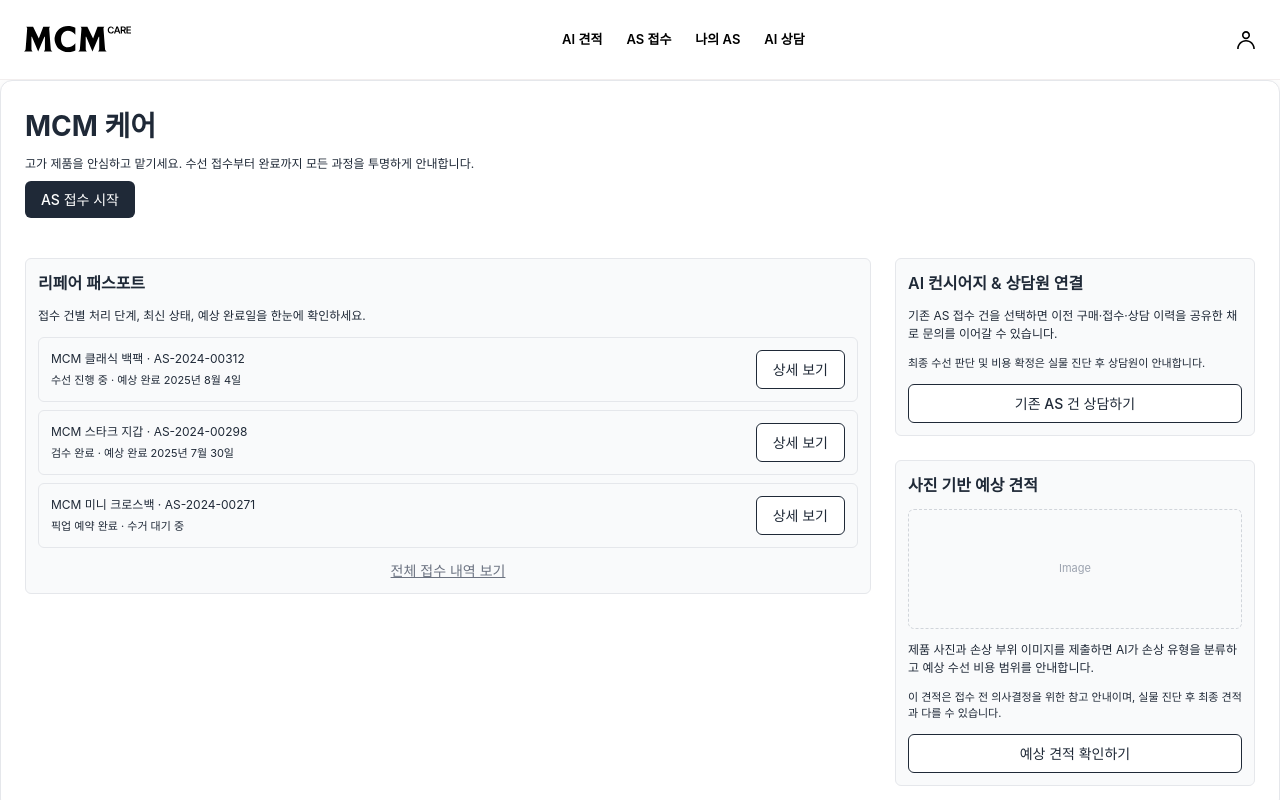
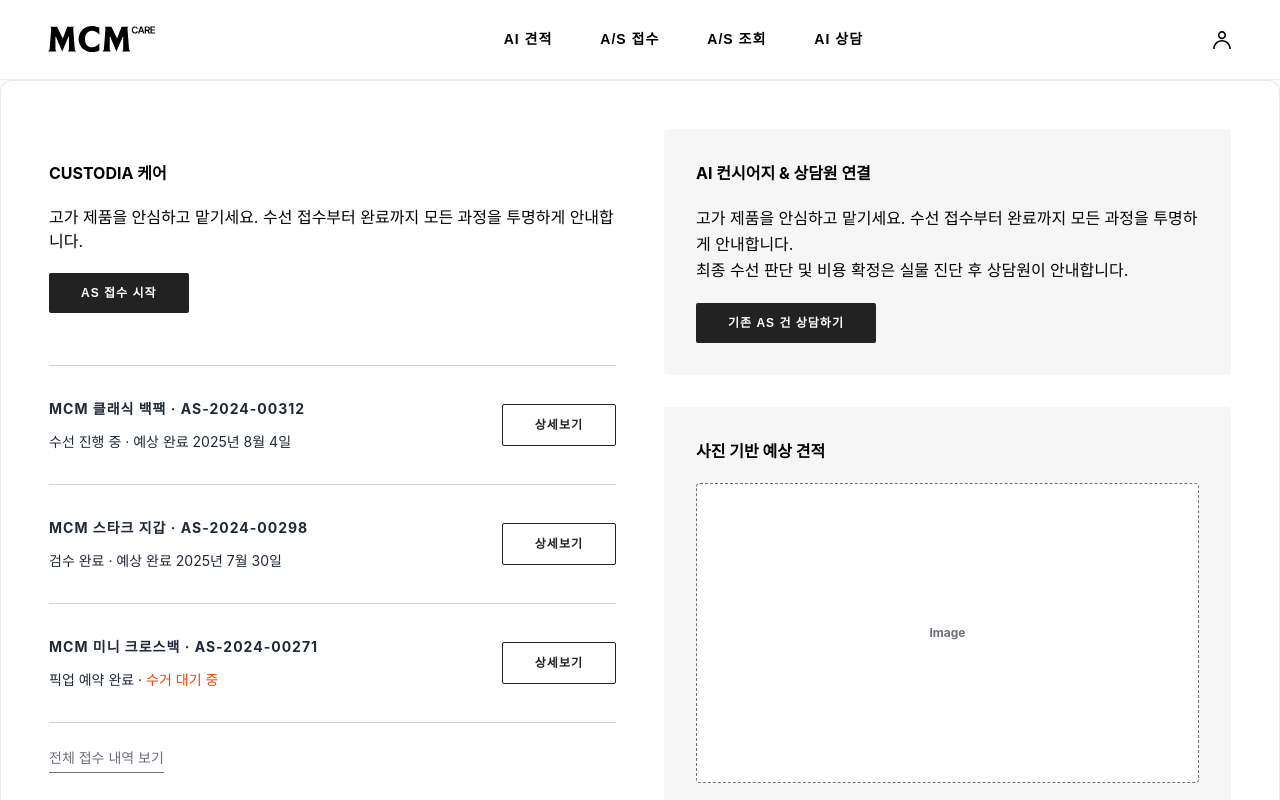
Before and after one commit to LikeLionHGU/CUSTODIA_Front, a React (Vite) app: page / in a window 1280 px wide. Shown: the top 800 px of the page. Built offline with nearby package versions, Linux system fonts and the light colour scheme.

Commit message:
home.jsx 디자인 맞게 수정

```diff
--- /dev/null
+++ b/src/components/Button.jsx
@@ -0,0 +1,53 @@
+import styled, { css } from "styled-components";
+
+export default function Button({
+  variant = "filled",
+  size = "default",
+  type = "button",
+  children,
+  ...rest
+}) {
+  return (
+    <StyledButton type={type} $variant={variant} $size={size} {...rest}>
+      {children}
+    </StyledButton>
+  );
+}
+
+const StyledButton = styled.button`
+  display: inline-flex;
+  align-items: center;
+  justify-content: center;
+  padding: ${(props) => (props.$size === "big" ? "16px 32px" : "14px 32px")};
+  border-radius: 2px;
+  font-family: "Noto Sans KR", "Pretendard", sans-serif;
+  font-size: 12px;
+  font-weight: 700;
+  line-height: 12px;
+  letter-spacing: 1px;
+  text-align: center;
+  text-transform: uppercase;
+  white-space: nowrap;
+
+  ${(props) =>
+    props.$variant === "stroke"
+      ? css`
+          border: 1px solid #222222;
+          background: transparent;
+          color: #222222;
+
+          &:hover {
+            border-color: #6d707b;
+            color: #6d707b;
+          }
+        `
+      : css`
+          border: none;
+          background: #222222;
+          color: #ffffff;
+
+          &:hover {
+            background: #6d707b;
+          }
+        `}
+`;
--- a/src/components/Header.jsx
+++ b/src/components/Header.jsx
@@ -16,8 +16,8 @@
   return (
     <>
       <NavigatorText to="/product-info">AI 견적</NavigatorText>
-      <NavigatorText to="/as-start">AS 접수</NavigatorText>
-      <NavigatorText to="/my-as-list">나의 AS</NavigatorText>
+      <NavigatorText to="/as-start">A/S 접수</NavigatorText>
+      <NavigatorText to="/my-as-list">A/S 조회</NavigatorText>
       <NavigatorText to="/pick-as">AI 상담</NavigatorText>
     </>
   );
@@ -33,9 +33,9 @@
     z-index: 100;
     width: 100%;
     height: 80px;
-    padding: 0 24px;
+    padding: 0 48px;
     background-color: white;
-    border-bottom: 1px solid #f2eeee;
+    border-bottom: 1px solid #ededed;
     box-sizing: border-box;
 
     @media (max-width: 640px) {
@@ -58,14 +58,18 @@
   display: flex;
   justify-content: center;
   align-items: center;
-  gap: 24px;
+  gap: 48px;
 
   @media (max-width: 640px) {
     display: none;
   }
 `
 const NavigatorText = styled(Link)`
-    color:black;
-    font-size: 13px;
-    font-weight: 600;
+    color: #000;
+    font-family: "Noto Sans KR", "Pretendard", sans-serif;
+    font-size: 14px;
+    font-weight: 700;
+    letter-spacing: 1px;
+    text-transform: uppercase;
+    padding: 8px 0;
 `
--- a/src/page/home.jsx
+++ b/src/page/home.jsx
@@ -1,23 +1,43 @@
-import styled, { css } from "styled-components";
-import { Link, useNavigate } from "react-router-dom";
+import styled from "styled-components";
+import { useNavigate } from "react-router-dom";
+import Button from "../components/Button";
 
-const REPAIR_ITEMS = [
+const MAX_VISIBLE_AS_ITEMS = 5;
+
+// TODO: 백엔드 연동 시 이 목록을 API 응답으로 교체
+const AS_ITEMS = [
   {
     id: "AS-2024-00312",
-    name: "MCM 클래식 백팩",
+    productName: "MCM 클래식 백팩",
     status: "수선 진행 중 · 예상 완료 2025년 8월 4일",
   },
   {
     id: "AS-2024-00298",
-    name: "MCM 스타크 지갑",
+    productName: "MCM 스타크 지갑",
     status: "검수 완료 · 예상 완료 2025년 7월 30일",
   },
   {
     id: "AS-2024-00271",
-    name: "MCM 미니 크로스백",
+    productName: "MCM 미니 크로스백",
     status: "픽업 예약 완료 · 수거 대기 중",
+    highlight: "수거 대기 중",
   },
 ];
+
+function renderAsItemStatus(item) {
+  if (!item.highlight) return item.status;
+
+  const highlightIndex = item.status.indexOf(item.highlight);
+  if (highlightIndex === -1) return item.status;
+
+  const prefix = item.status.slice(0, highlightIndex);
+  return (
+    <>
+      {prefix}
+      <AsItemHighlight>{item.highlight}</AsItemHighlight>
+    </>
+  );
+}
 
 const Page = styled.div`
   width: 100%;
@@ -44,89 +64,16 @@
   min-width: 0;
   display: flex;
   flex-direction: column;
-  align-items: flex-start;
-  gap: 40px;
-  padding: 24px;
+  padding: 48px;
   box-sizing: border-box;
-`;
-
-const Hero = styled.div`
-  width: 100%;
-  display: flex;
-  flex-direction: column;
-  align-items: flex-start;
-  gap: 8px;
-`;
-
-const Title = styled.p`
-  margin: 0;
-  font-size: 28px;
-  font-weight: 700;
-  color: #1f2937;
-`;
-
-const Description = styled.p`
-  margin: 0;
-  font-size: 12px;
-  color: #1f2937;
-`;
-
-const Button = styled.button`
-  display: inline-flex;
-  align-items: center;
-  justify-content: center;
-  min-width: 60px;
-  font-size: 14px;
-  cursor: pointer;
-
-  ${(props) =>
-    props.$variant === "link"
-      ? css`
-          padding: 0;
-          border: none;
-          background: none;
-          color: #6b7280;
-          text-decoration: underline;
-          font-weight: 400;
-        `
-      : props.$variant === "secondary"
-        ? css`
-            padding: 8px 16px;
-            border-radius: 6px;
-            border: 1px solid #1f2937;
-            background: #fff;
-            color: #1f2937;
-            font-weight: 500;
-          `
-        : css`
-            padding: 8px 16px;
-            border-radius: 6px;
-            border: none;
-            background: #1f2937;
-            color: #fff;
-            font-weight: 500;
-          `}
-`;
-
-const StartButtonLink = styled(Link)`
-  display: inline-flex;
-  align-items: center;
-  justify-content: center;
-  min-width: 60px;
-  padding: 8px 16px;
-  border-radius: 6px;
-  font-size: 14px;
-  font-weight: 500;
-  background: #1f2937;
-  color: #fff;
 `;
 
 const Columns = styled.div`
   width: 100%;
   display: grid;
-  grid-template-columns: minmax(0, 1fr) minmax(280px, 360px);
+  grid-template-columns: minmax(0, 1fr) minmax(320px, 1fr);
   align-items: start;
-  gap: 24px;
+  gap: 48px;
 
   @media (max-width: 900px) {
     grid-template-columns: 1fr;
@@ -137,168 +84,240 @@
   min-width: 0;
   display: flex;
   flex-direction: column;
-  gap: 16px;
+  gap: 52px;
+  padding: 32px 0;
 `;
 
 const RightColumn = styled.div`
   min-width: 0;
   display: flex;
   flex-direction: column;
-  gap: 24px;
+  gap: 32px;
 `;
 
-const Card = styled.div`
-  width: 100%;
-  box-sizing: border-box;
-  display: flex;
-  flex-direction: column;
-  gap: 12px;
-  padding: 12px;
-  background: #f9fafb;
-  border: 1px solid #e5e7eb;
-  border-radius: 6px;
-`;
-
-const CardTitle = styled.p`
-  margin: 0;
-  font-size: 16px;
-  font-weight: 600;
-  color: #1f2937;
-`;
-
-const CardText = styled.p`
-  margin: 0;
-  font-size: 12px;
-  color: #1f2937;
-`;
-
-const CardNote = styled.p`
-  margin: 0;
-  font-size: 11px;
-  color: #1f2937;
-`;
-
-const RepairList = styled.div`
+const Hero = styled.div`
   width: 100%;
   display: flex;
   flex-direction: column;
-  gap: 8px;
+  align-items: flex-start;
+  gap: 20px;
 `;
 
-const RepairItem = styled.div`
+const HeroTitle = styled.p`
+  margin: 0;
+  font-size: 16px;
+  font-weight: 700;
+  color: #000;
+`;
+
+const HeroDescription = styled.p`
+  margin: 0;
+  font-size: 16px;
+  font-weight: 400;
+  color: #000;
+`;
+
+const AsListSection = styled.div`
+  width: 100%;
+  display: flex;
+  flex-direction: column;
+  align-items: flex-start;
+  gap: 20px;
+`;
+
+const AsList = styled.div`
+  width: 100%;
+  display: flex;
+  flex-direction: column;
+`;
+
+const AsItem = styled.div`
   width: 100%;
   box-sizing: border-box;
   display: flex;
   flex-wrap: wrap;
   align-items: center;
   justify-content: space-between;
-  gap: 8px;
-  padding: 12px;
-  background: #f9fafb;
-  border: 1px solid #e5e7eb;
-  border-radius: 6px;
+  gap: 12px;
+  padding: 32px 0;
+  border-top: 1px solid #d1d5db;
+
+  &:last-child {
+    border-bottom: 1px solid #d1d5db;
+  }
 `;
 
-const RepairInfo = styled.div`
-  flex: 1 0 0;
+const AsItemInfo = styled.div`
   min-width: 0;
   display: flex;
   flex-direction: column;
-  gap: 4px;
+  gap: 12px;
 `;
 
-const RepairName = styled.p`
+const AsItemName = styled.p`
   margin: 0;
-  font-size: 12px;
+  font-size: 14px;
+  font-weight: 700;
+  letter-spacing: 1px;
   color: #1f2937;
 `;
 
-const RepairStatus = styled.p`
+const AsItemStatus = styled.p`
   margin: 0;
-  font-size: 11px;
+  font-size: 14px;
   color: #1f2937;
+`;
+
+const AsItemHighlight = styled.span`
+  color: #fb4103;
+`;
+
+const EmptyAsList = styled.p`
+  width: 100%;
+  box-sizing: border-box;
+  margin: 0;
+  padding: 32px 0;
+  border-top: 1px solid #d1d5db;
+  border-bottom: 1px solid #d1d5db;
+  text-align: center;
+  font-size: 14px;
+  color: #6d707b;
+`;
+
+const ViewAllLink = styled.button`
+  border: none;
+  border-bottom: 1px solid #6d707b;
+  background: none;
+  padding: 4px 0;
+  font-size: 14px;
+  color: #6d707b;
+  cursor: pointer;
+`;
+
+const InfoCard = styled.div`
+  width: 100%;
+  box-sizing: border-box;
+  display: flex;
+  flex-direction: column;
+  align-items: flex-start;
+  gap: 20px;
+  padding: 32px;
+  background: #f6f6f6;
+  border-radius: 4px;
+`;
+
+const InfoCardTitle = styled.p`
+  margin: 0;
+  font-size: 16px;
+  font-weight: 700;
+  color: #000;
+`;
+
+const InfoCardText = styled.p`
+  margin: 0;
+  font-size: 16px;
+  line-height: 26px;
+  color: #000;
 `;
 
 const UploadBox = styled.div`
   width: 100%;
-  height: 120px;
+  height: 300px;
   box-sizing: border-box;
   display: flex;
   align-items: center;
   justify-content: center;
-  background: #f9fafb;
-  border: 1px dashed #d1d5db;
-  border-radius: 6px;
-  font-size: 11px;
-  color: #9ca3af;
+  background: #fff;
+  border: 1px dashed #6d707b;
+  border-radius: 4px;
+  font-size: 12px;
+  font-weight: 700;
+  color: #6d707b;
+`;
+
+const FullWidthButton = styled(Button)`
+  width: 100%;
 `;
 
 export default function Home() {
   const navigate = useNavigate();
+  const visibleAsItems = AS_ITEMS.slice(0, MAX_VISIBLE_AS_ITEMS);
+
+  const handleAsDetail = (item) => {
+    navigate("/my-as-detail", {
+      state: { asCase: { id: item.id, productName: item.productName, status: item.status } },
+    });
+  };
 
   return (
     <Page>
       <BodyRow>
         <Body>
-          <Hero>
-            <Title>MCM 케어</Title>
-            <Description>
-              고가 제품을 안심하고 맡기세요. 수선 접수부터 완료까지 모든 과정을 투명하게 안내합니다.
-            </Description>
-            <StartButtonLink to="/as-start">AS 접수 시작</StartButtonLink>
-          </Hero>
-
           <Columns>
             <LeftColumn>
-              <Card>
-                <CardTitle>리페어 패스포트</CardTitle>
-                <CardText>접수 건별 처리 단계, 최신 상태, 예상 완료일을 한눈에 확인하세요.</CardText>
-                <RepairList>
-                  {REPAIR_ITEMS.map((item) => (
-                    <RepairItem key={item.id}>
-                      <RepairInfo>
-                        <RepairName>
-                          {item.name} · {item.id}
-                        </RepairName>
-                        <RepairStatus>{item.status}</RepairStatus>
-                      </RepairInfo>
-                      <Button type="button" $variant="secondary">
-                        상세 보기
-                      </Button>
-                    </RepairItem>
-                  ))}
-                </RepairList>
-                <Button type="button" $variant="link" onClick={() => navigate("/my-as-list")}>
+              <Hero>
+                <HeroTitle>CUSTODIA 케어</HeroTitle>
+                <HeroDescription>
+                  고가 제품을 안심하고 맡기세요. 수선 접수부터 완료까지 모든 과정을 투명하게 안내합니다.
+                </HeroDescription>
+                <Button variant="filled" onClick={() => navigate("/as-start")}>
+                  AS 접수 시작
+                </Button>
+              </Hero>
+
+              <AsListSection>
+                <AsList>
+                  {visibleAsItems.length === 0 ? (
+                    <EmptyAsList>아직 AS 내역이 없어요</EmptyAsList>
+                  ) : (
+                    visibleAsItems.map((item) => (
+                      <AsItem key={item.id}>
+                        <AsItemInfo>
+                          <AsItemName>
+                            {item.productName} · {item.id}
+                          </AsItemName>
+                          <AsItemStatus>{renderAsItemStatus(item)}</AsItemStatus>
+                        </AsItemInfo>
+                        <Button variant="stroke" onClick={() => handleAsDetail(item)}>
+                          상세보기
+                        </Button>
+                      </AsItem>
+                    ))
+                  )}
+                </AsList>
+                <ViewAllLink type="button" onClick={() => navigate("/my-as-list")}>
                   전체 접수 내역 보기
-                </Button>
-              </Card>
+                </ViewAllLink>
+              </AsListSection>
             </LeftColumn>
 
             <RightColumn>
-              <Card>
-                <CardTitle>AI 컨시어지 & 상담원 연결</CardTitle>
-                <CardText>
-                  기존 AS 접수 건을 선택하면 이전 구매·접수·상담 이력을 공유한 채로 문의를 이어갈 수 있습니다.
-                </CardText>
-                <CardNote>최종 수선 판단 및 비용 확정은 실물 진단 후 상담원이 안내합니다.</CardNote>
-                <Button type="button" $variant="secondary" onClick={() => navigate("/pick-as")}>
+              <InfoCard>
+                <InfoCardTitle>AI 컨시어지 & 상담원 연결</InfoCardTitle>
+                <div>
+                  <InfoCardText>
+                    고가 제품을 안심하고 맡기세요. 수선 접수부터 완료까지 모든 과정을 투명하게 안내합니다.
+                  </InfoCardText>
+                  <InfoCardText>최종 수선 판단 및 비용 확정은 실물 진단 후 상담원이 안내합니다.</InfoCardText>
+                </div>
+                <Button variant="filled" onClick={() => navigate("/pick-as")}>
                   기존 AS 건 상담하기
                 </Button>
-              </Card>
+              </InfoCard>
 
-              <Card>
-                <CardTitle>사진 기반 예상 견적</CardTitle>
+              <InfoCard>
+                <InfoCardTitle>사진 기반 예상 견적</InfoCardTitle>
                 <UploadBox>Image</UploadBox>
-                <CardText>
-                  제품 사진과 손상 부위 이미지를 제출하면 AI가 손상 유형을 분류하고 예상 수선 비용 범위를 안내합니다.
-                </CardText>
-                <CardNote>
-                  이 견적은 접수 전 의사결정을 위한 참고 안내이며, 실물 진단 후 최종 견적과 다를 수 있습니다.
-                </CardNote>
-                <Button type="button" $variant="secondary" onClick={() => navigate("/product-info")}>
+                <div>
+                  <InfoCardText>
+                    고가 제품을 안심하고 맡기세요. 수선 접수부터 완료까지 모든 과정을 투명하게 안내합니다.
+                  </InfoCardText>
+                  <InfoCardText>최종 수선 판단 및 비용 확정은 실물 진단 후 상담원이 안내합니다.</InfoCardText>
+                </div>
+                <FullWidthButton variant="filled" onClick={() => navigate("/product-info")}>
                   예상 견적 확인하기
-                </Button>
-              </Card>
+                </FullWidthButton>
+              </InfoCard>
             </RightColumn>
           </Columns>
         </Body>
--- a/src/router/index.jsx
+++ b/src/router/index.jsx
@@ -69,6 +69,7 @@
         path: "pickup-reservation",
         element: <PickupReservationPage />,
       },
+
       {
         path: "reservation-complete",
         element: <ReservationCompletePage />,
```
